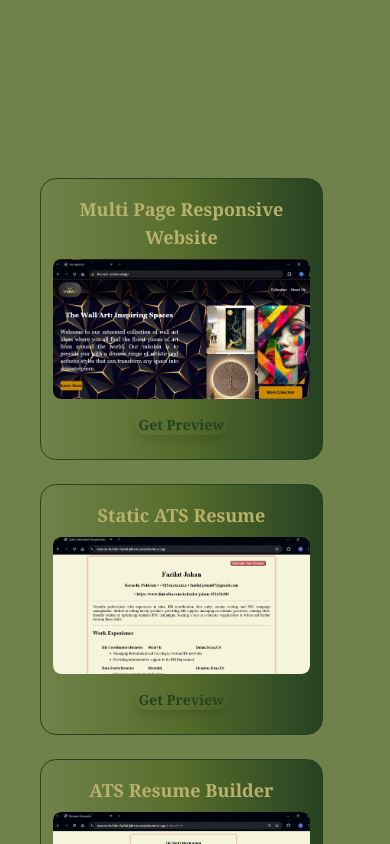
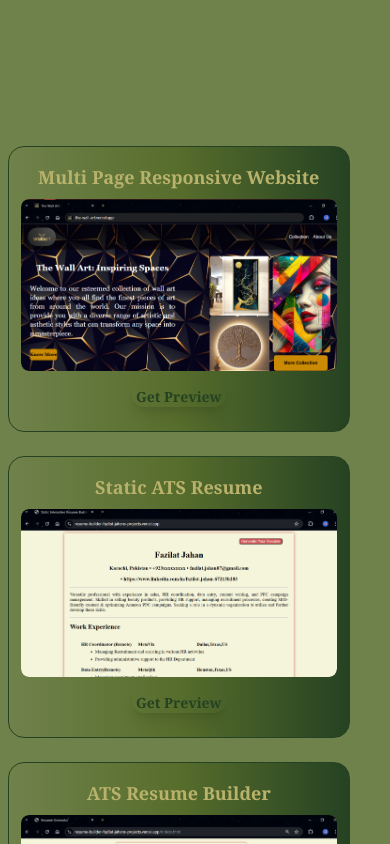
Before and after one commit to Fazilat-Jahan/My-Portfolio-, a Next.js app: page / in a window 390 px wide. Shown: the part 1640-2484 px from the top of the page. Built offline with nearby package versions, Linux system fonts and the light colour scheme.

Commit message:
Animated Portfolio

```diff
--- a/src/app/page.tsx
+++ b/src/app/page.tsx
@@ -235,7 +235,7 @@ export default function Home() {
           </section>
 
           {/* websites cards */}
-          <section className="min-h-screen flex place-items-center md:p-4 p-8 ">
+          <section className="min-h-screen flex place-items-center md:p-4  ">
 
             <div className="grid sm:grid-cols-1 md:grid-cols-2 w-11/12 gap-6 p-2 md:p-6 ">
               {/* card 1 */}
@@ -275,7 +275,7 @@ export default function Home() {
 
               {/* card 4 */}
 
-              <Link href={"https://resume-builder-fazilat-jahans-projects.vercel.app/indexx.html"} target='blank'>
+              <Link href={"https://my-portfolio-fazilat-jahans-projects.vercel.app"} target='blank'>
                 <div className="w-full h-auto md:py-2 py-4 px-3 md:px-4 bg-gradient-to-l from-greenish-garden via-greenish-tuscan border border-greenish-garden rounded-2xl md:rounded-3xl place-items-center hover:scale-105 transition duration-150">
                   <h1 className='font-bold text-greenish-sunset font-serif md:text-xl text-lg text-center md:py-4 pb-2'>Personal Portfolio</h1>
                   <div className="overflow-hidden  place-items-center text-center w-full md:w-full h-auto   rounded-lg ">
```
